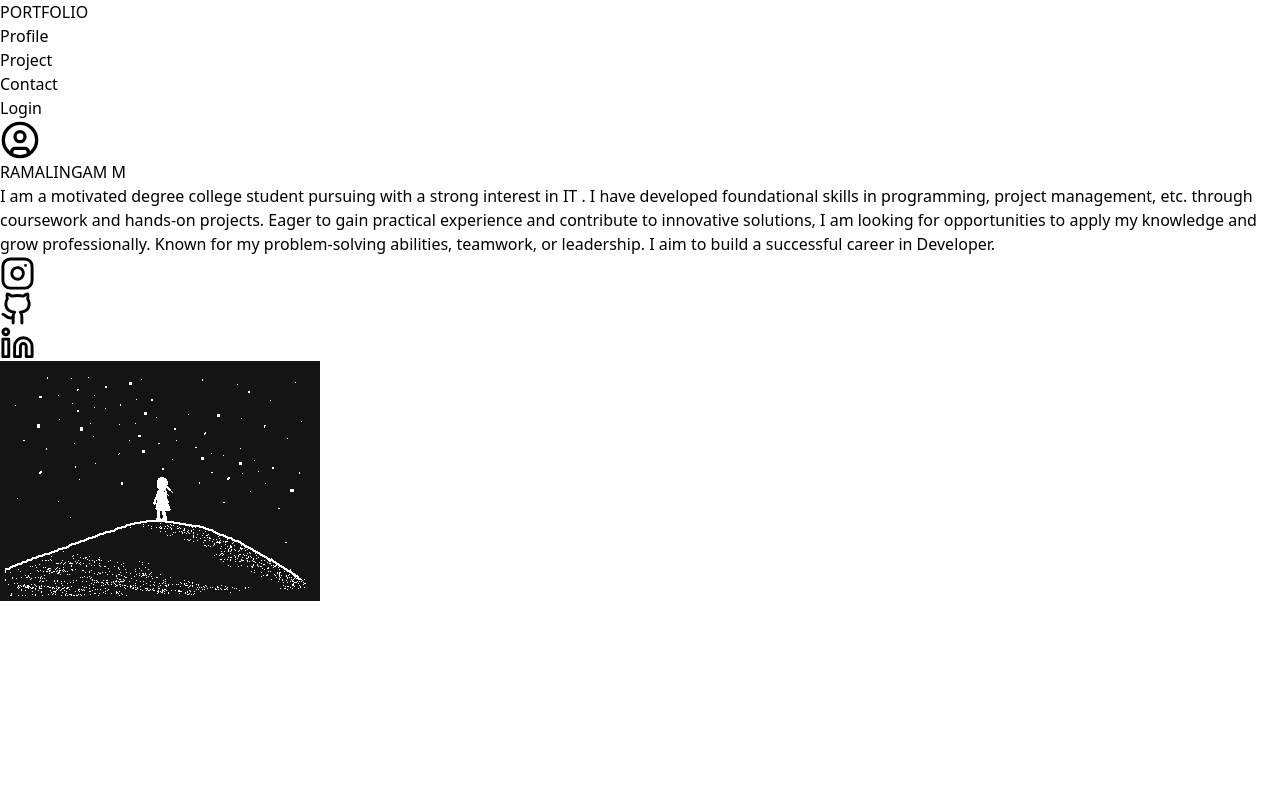
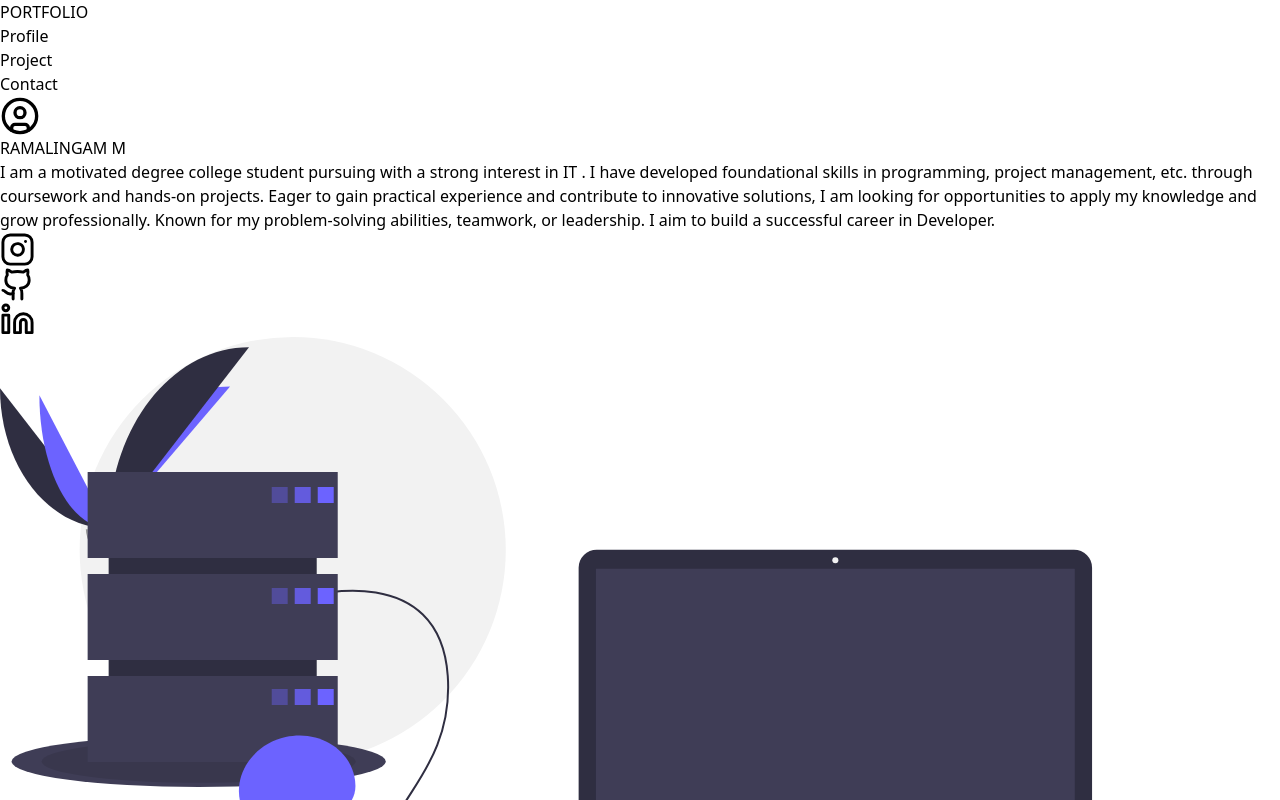
Before and after one commit to Rama116/React, a React (Vite) app: page / in a window 1280 px wide. Shown: the top 800 px of the page. Built offline with nearby package versions, Linux system fonts and the light colour scheme.

Commit message:
removed login

```diff
--- a/src/components/NavBar.jsx
+++ b/src/components/NavBar.jsx
@@ -1,23 +1,23 @@
 import { CircleUser } from "lucide-react";
-import { X } from "lucide-react";
-import  { useRef, useState } from 'react'
+// import { X } from "lucide-react";s
+// import  { useRef, useState } from 'react'
 import { Link } from 'react-router-dom';
 
 const NavBar = () => {
-  const [popup,setPopup] = useState(false);
+  // const [popup,setPopup] = useState(false);
 
-  const nameref = useRef(null);
-  const emailref = useRef(null);
-  const passref = useRef(null);
+  // const nameref = useRef(null);
+  // const emailref = useRef(null);
+  // const passref = useRef(null);
 
-  const handleLogin = (e) => {
-    e.preventDefault()
-    console.log(nameref.current.value,emailref.current.value,passref.current.value)
-  }
+  // const handleLogin = (e) => {
+  //   e.preventDefault()
+  //   console.log(nameref.current.value,emailref.current.value,passref.current.value)
+  // }
   return (
     <>
 
-      <div className="w-full h-[4rem] grad-blue-bg text-black bg-neutral-300/10 flex justify-center items-center ">
+      <div className="w-[fixed] h-[4rem] grad-blue-bg text-black bg-neutral-300/10 flex justify-center items-center ">
         <div className="h-full w-[85%]  flex justify-center items-center flex-row ">
           <h1 className="text-3xl text-black w-1/3 h-full flex justify-start items-center">PORTFOLIO</h1>
           <div className="w-2/3 h-full flex flex-row justify-end items-center gap-6">
@@ -25,13 +25,13 @@ const NavBar = () => {
               <Link to="/"> <li className="p-3 outline-none hover:border-black hover:border-b-4 hover:bg-gray-400">Profile</li></Link>
               <li className="p-3 outline-none hover:border-black hover:border-b-4 hover:bg-gray-400">Project</li>
              <Link to="/Contact"><li className="p-3 outline-none hover:border-black hover:border-b-4 hover:bg-gray-400">Contact</li></Link>
-              <li className="p-3 outline-none hover:border-black hover:border-b-4 hover:bg-gray-400" onClick={()=> setPopup(!popup)}>Login</li>
+              {/* <li className="p-3 outline-none hover:border-black hover:border-b-4 hover:bg-gray-400" onClick={()=> setPopup(!popup)}>Login</li> */}
             </ul>
             <CircleUser size={40}/>
           </div>
         </div>
       </div>
-      {
+      {/* {
         popup &&
         (
           <>
@@ -48,11 +48,10 @@ const NavBar = () => {
                     <input className="bg-slate-900 text-white font-medium px-2 py-2" type="submit" value="Submit" />
               </form>
             </div>
-
             </div>
           </>
         )
-      }
+      } */}
     </>
   )
 
--- a/src/pages/Contact.jsx
+++ b/src/pages/Contact.jsx
@@ -1,10 +1,10 @@
 // import React from 'react'
-import dev from "../assets/img/dev.gif"
+import dev from "../assets/img/undraw_Contact_us_re_4qqt.png"
 const Contact = () => {
   return (
     <>
-        <div className="fixed">
-              <div className="h-screen w-screen flex">
+        {/* <div className="fixed"> */}
+              <div className="h-screen w-[fixed] flex">
                 <div className="h-[70%] w-[40%] text-5xl font-serif flex flex-col justify-center items-center gap-8">
                   <h1 className="text-5xl font-serif flex justify-center items-center">Contact Me!</h1>
                   <img className="w-[75%]" src={dev} alt="Luffy GOAT" />
@@ -20,7 +20,7 @@ const Contact = () => {
                 </div>
 
               </div>
-        </div>
+        {/* </div> */}
     </>
   )
 }
--- a/src/pages/Content.jsx
+++ b/src/pages/Content.jsx
@@ -1,10 +1,9 @@
 import { Github, Instagram, Linkedin } from "lucide-react"
-import black from "../assets/img/black.gif"
+import black from "../assets/img/undraw_server_down_s-4-lk.svg"
 const Content = () => {
   return (
     <>
-    <div className="fixed">
-        <div className="h-screen w-screen bg-neutral-300/10 flex">
+        <div className="h-[100vh] w-fixed bg-neutral-300/10 flex">
             <div className="h-[35rem] w-[60%] flex flex-col justify-center items-center">
                 <h1 className="text-5xl ml-[2rem] font-serif font-light text-black">RAMALINGAM M</h1>
                 <p className="ml-28 mt-10 flex justify-start text-lg font-serif">
@@ -26,8 +25,9 @@ const Content = () => {
                 <div className="h-[35rem] w-screen flex justify-center items-center rounded">
                     <img className="h-[50%] w-[40%] border-collapse rounded-3xl" src={black} alt="Luffy-Me" />
                 </div>
+
         </div>
-    </div>
+
     </>
   )
 }
```
Also changed, not shown: src/assets/img/undraw_Contact_us_re_4qqt.png (added), src/assets/img/undraw_server_down_s-4-lk.svg (added). Lines whose indentation alone changed are shown as unchanged.
